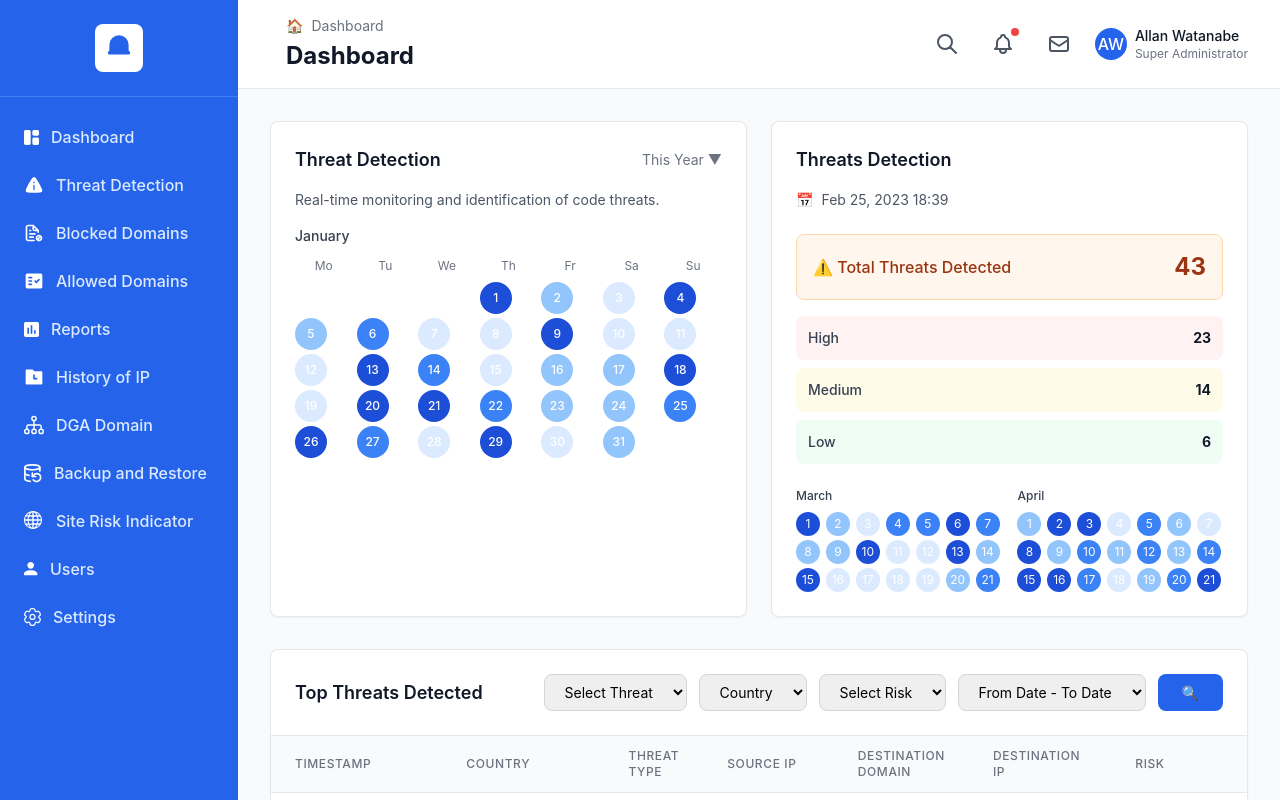
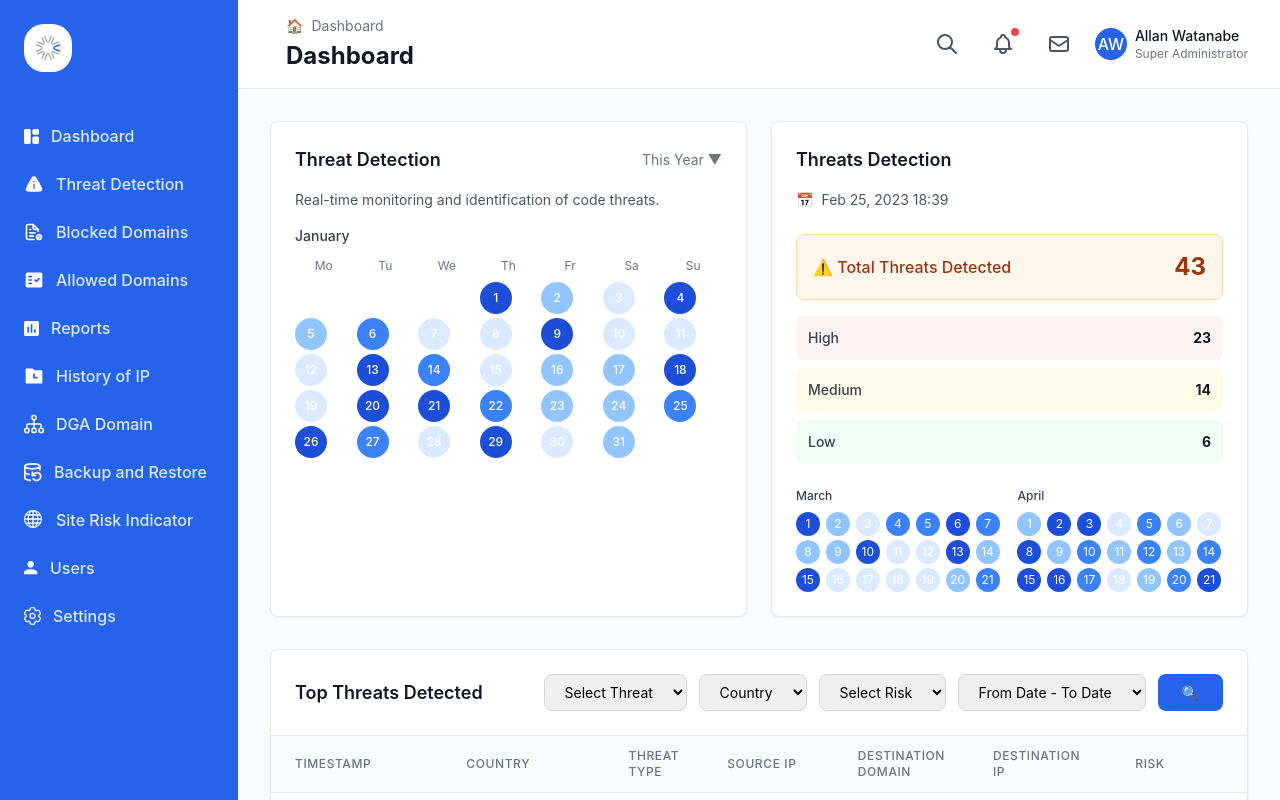
Before and after one commit to tanmoypaul1005/take-home-project, a React (Create React App) app: page / in a window 1280 px wide. Shown: the top 800 px of the page. Built offline with nearby package versions, Linux system fonts and the light colour scheme.

Commit message:
Refactor SideBar component to use logo image and update Users SVG

```diff
--- a/src/components/sideBar/index.jsx
+++ b/src/components/sideBar/index.jsx
@@ -30,11 +30,9 @@ const SideBar = ({ selectedMenu, setSelectedMenu, sidebarOpen, setSidebarOpen })
         <aside className={`fixed lg:static inset-y-0 left-0 z-30 w-64 bg-blue-600 transform transition-transform duration-300 ease-in-out ${sidebarOpen ? 'translate-x-0' : '-translate-x-full lg:translate-x-0'}`}>
             <div className="h-full flex flex-col">
                 {/* Logo */}
-                <div className="p-6 flex items-center justify-center border-b border-blue-500">
-                    <div className="w-12 h-12 bg-white rounded-lg flex items-center justify-center">
-                        <svg className="w-8 h-8 text-blue-600" fill="currentColor" viewBox="0 0 20 20">
-                            <path d="M10 2a6 6 0 00-6 6v3.586l-.707.707A1 1 0 004 14h12a1 1 0 00.707-1.707L16 11.586V8a6 6 0 00-6-6z" />
-                        </svg>
+                <div className="p-6 flex">
+                    <div className="w-12 h-12 bg-white rounded-[20px] p-3 flex items-center justify-center">
+                        <img src="./logo.svg" alt="Logo" />
                     </div>
                 </div>
 
```
Also changed, not shown: src/util/svg/sideBar/Users.jsx (+3 -4 lines), public/logo.svg (added).
